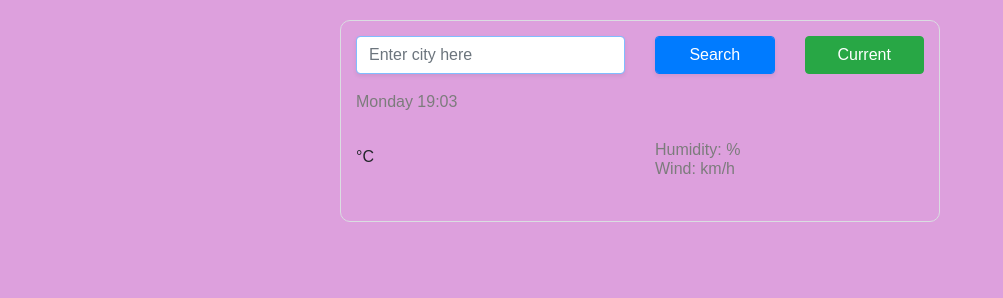
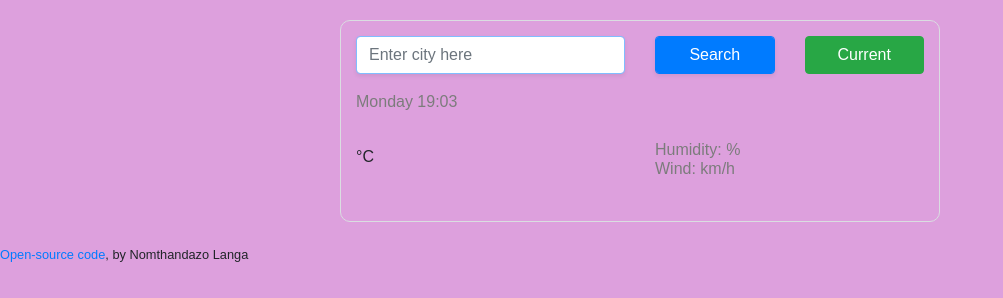
Before and after one commit to Nolanga/my-weather-hwork, a website built with Parcel: page index.html in a window 1280 px wide. Shown: the whole page, without its empty margins (0-1003 px from the left). Built offline with nearby package versions, Linux system fonts and the light colour scheme; no server answers.

Commit message:
added url

```diff
--- a/index.html
+++ b/index.html
@@ -70,6 +70,8 @@
         </div>
       </div>
     </div>
+    <small style="text-align: center"><a href="https://github.com/Nolanga" target="_blank">Open-source code</a>, by Nomthandazo Langa</small>
+</div>
     <script src="src/script.js"></script>
   </body>
 </html>
```
Also changed, not shown: src/style.css (line endings or trailing spaces).
